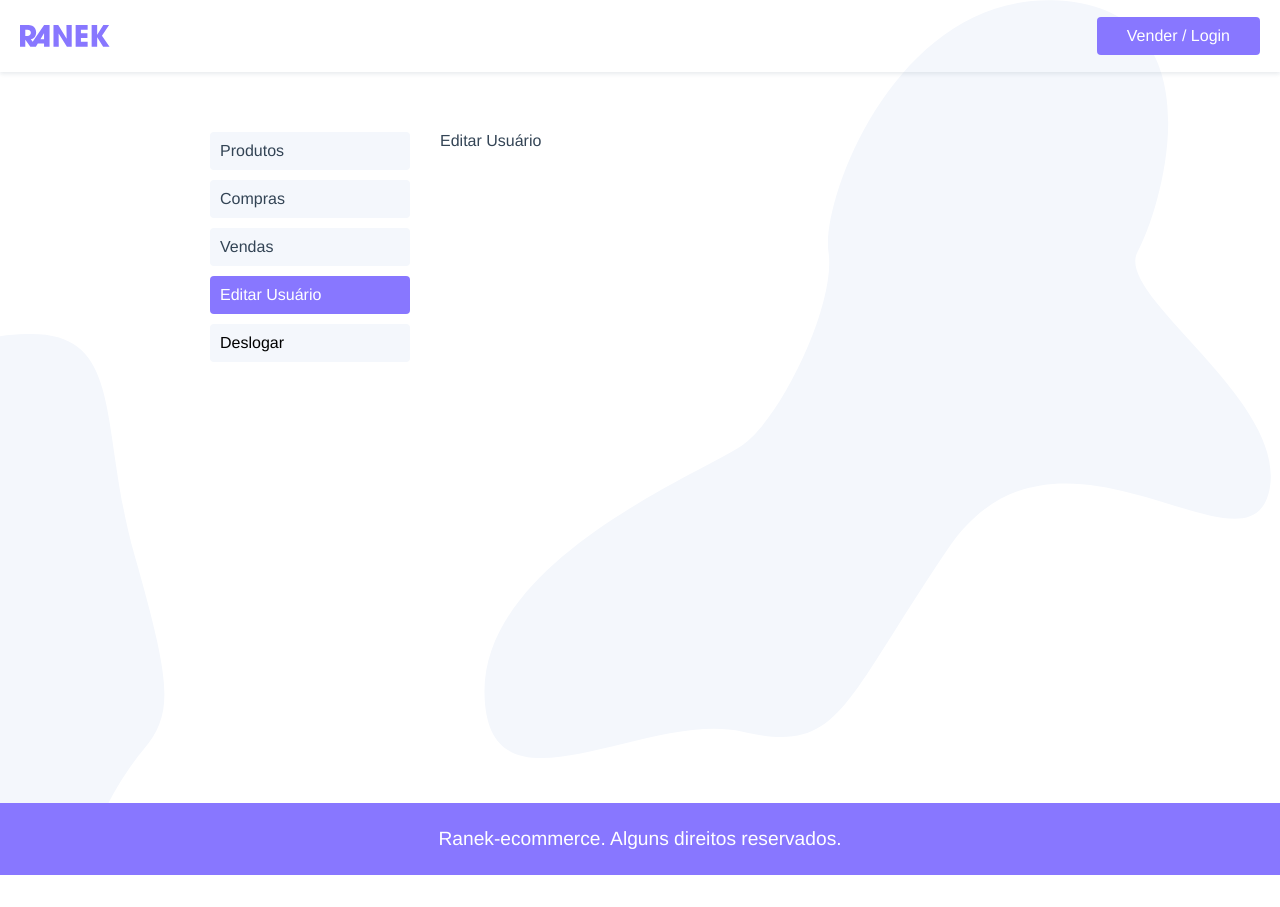
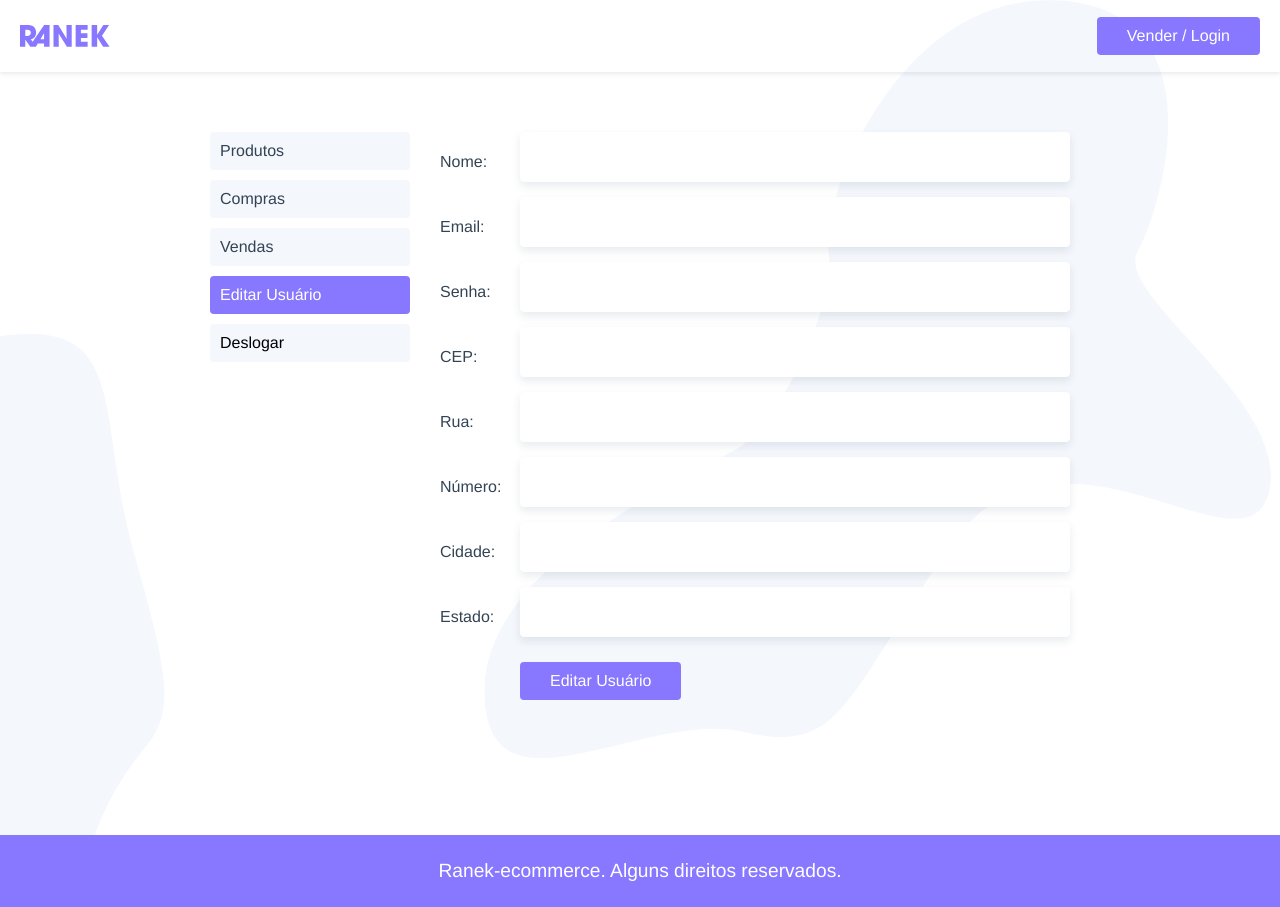
Before and after one commit to Fabricio-Guima/ranek-vue-3, a Vue app: page /users/edit in a window 1280 px wide. Before the commit the page ends 875 px from the top, so only its background shows below. Built offline with nearby package versions, Linux system fonts and the light colour scheme.

Commit message:
FormUser in EditUserView

```diff
--- a/src/views/user/EditUserView.vue
+++ b/src/views/user/EditUserView.vue
@@ -1,7 +1,27 @@
 <template>
-  <p>Editar Usuário</p>
+  <section>
+    <FormUser>
+      <button type="submit" class="btn" @click.prevent="EditUser">
+        Editar Usuário
+      </button>
+    </FormUser>
+  </section>
 </template>
 
-<script setup></script>
+<script setup>
+import FormUser from "@/components/user/FormUser.vue";
+import { api } from "@/services/api";
+import { useUserStore } from "@/stores/user";
+import { useRouter, useRoute } from "vue-router";
+
+const userStore = useUserStore();
+const router = useRouter();
+
+const EditUser = () => {
+  console.log("EditUser");
+  userStore.editUser();
+  router.push({ name: "user.products" });
+};
+</script>
 
 <style lang="scss" scoped></style>
```
